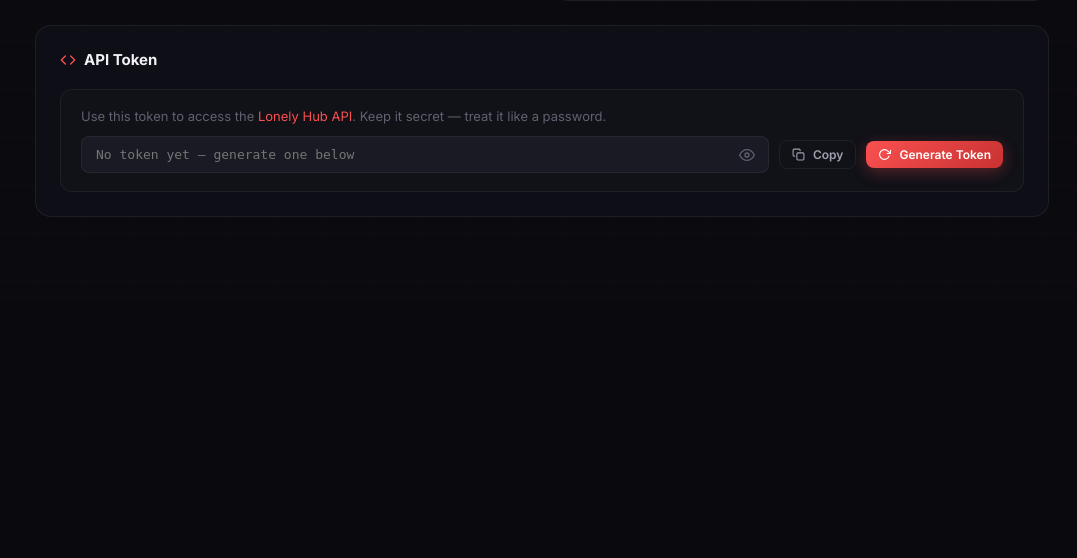
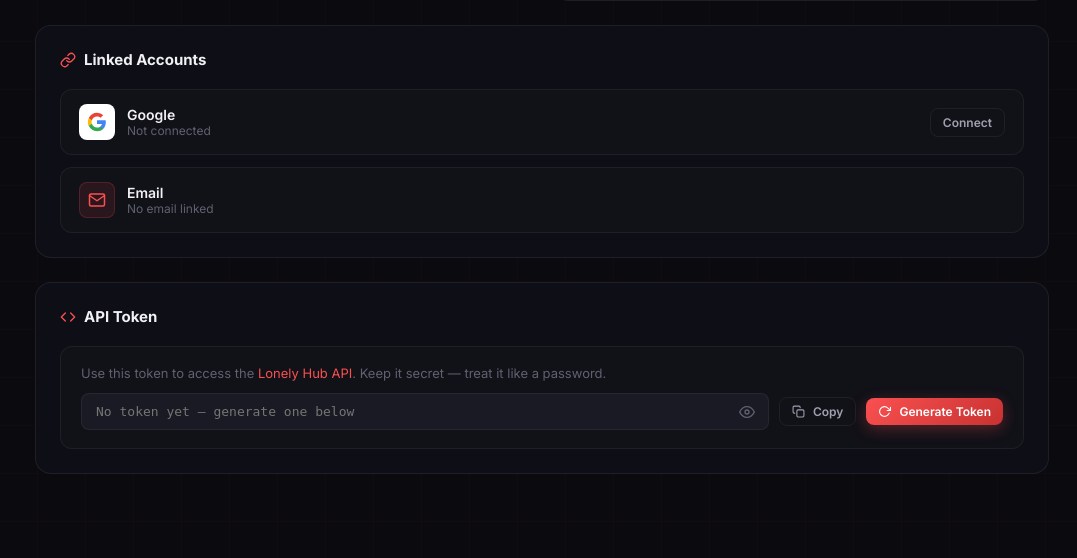
Before and after one commit to LongHip12/MinecraftLibrary, a Python web app: template templates/user_dashboard.html in a window 1280 px wide. Shown: the part 1111-1669 px from the top of the page, without its empty margins (203-1280 px from the left). Before the commit the page ends 1328 px from the top, so only its background shows below. Run offline with Jinja, Linux system fonts and the light colour scheme; the template is opened without the code that fills it, so the values that code supplies are empty.

Commit message:
feat: email+OTP register, Google OAuth, forgot password, linked accounts in dashboard

```diff
--- a/templates/user_dashboard.html
+++ b/templates/user_dashboard.html
@@ -158,6 +158,53 @@
     </div>
   </div>
   {% endif %}
+
+  <div class="dash-section" style="margin-top:24px;">
+    <div class="dash-section-title">
+      <svg width="16" height="16" viewBox="0 0 24 24" fill="none" stroke="currentColor" stroke-width="2" stroke-linecap="round" stroke-linejoin="round"><path d="M10 13a5 5 0 0 0 7.54.54l3-3a5 5 0 0 0-7.07-7.07l-1.72 1.71"></path><path d="M14 11a5 5 0 0 0-7.54-.54l-3 3a5 5 0 0 0 7.07 7.07l1.71-1.71"></path></svg>
+      Linked Accounts
+    </div>
+    <div style="display:flex;flex-direction:column;gap:12px;">
+      <div style="display:flex;align-items:center;justify-content:space-between;background:var(--bg2);border:1px solid var(--border2);border-radius:var(--radius);padding:14px 18px;flex-wrap:wrap;gap:10px;">
+        <div style="display:flex;align-items:center;gap:12px;">
+          <div style="width:36px;height:36px;border-radius:8px;background:#fff;display:flex;align-items:center;justify-content:center;flex-shrink:0;">
+            <svg width="20" height="20" viewBox="0 0 24 24"><path d="M22.56 12.25c0-.78-.07-1.53-.2-2.25H12v4.26h5.92c-.26 1.37-1.04 2.53-2.21 3.31v2.77h3.57c2.08-1.92 3.28-4.74 3.28-8.09z" fill="#4285F4"/><path d="M12 23c2.97 0 5.46-.98 7.28-2.66l-3.57-2.77c-.98.66-2.23 1.06-3.71 1.06-2.86 0-5.29-1.93-6.16-4.53H2.18v2.84C3.99 20.53 7.7 23 12 23z" fill="#34A853"/><path d="M5.84 14.09c-.22-.66-.35-1.36-.35-2.09s.13-1.43.35-2.09V7.07H2.18C1.43 8.55 1 10.22 1 12s.43 3.45 1.18 4.93l3.66-2.84z" fill="#FBBC05"/><path d="M12 5.38c1.62 0 3.06.56 4.21 1.64l3.15-3.15C17.45 2.09 14.97 1 12 1 7.7 1 3.99 3.47 2.18 7.07l3.66 2.84c.87-2.6 3.3-4.53 6.16-4.53z" fill="#EA4335"/></svg>
+          </div>
+          <div>
+            <div style="font-weight:600;font-size:14px;color:var(--text);">Google</div>
+            {% if profile.google_id %}
+            <div style="font-size:12px;color:var(--green);">Connected</div>
+            {% else %}
+            <div style="font-size:12px;color:var(--text3);">Not connected</div>
+            {% endif %}
+          </div>
+        </div>
+        {% if profile.google_id %}
+        <button onclick="unlinkGoogle()" class="btn btn-ghost btn-sm" style="color:var(--red,#fa5050);border-color:rgba(250,80,80,0.3);">Disconnect</button>
+        {% else %}
+        <a href="/auth/google" class="btn btn-ghost btn-sm">Connect</a>
+        {% endif %}
+      </div>
+      <div style="display:flex;align-items:center;justify-content:space-between;background:var(--bg2);border:1px solid var(--border2);border-radius:var(--radius);padding:14px 18px;flex-wrap:wrap;gap:10px;">
+        <div style="display:flex;align-items:center;gap:12px;">
+          <div style="width:36px;height:36px;border-radius:8px;background:rgba(250,80,80,0.1);border:1px solid rgba(250,80,80,0.2);display:flex;align-items:center;justify-content:center;flex-shrink:0;">
+            <svg width="18" height="18" viewBox="0 0 24 24" fill="none" stroke="#fa5050" stroke-width="2" stroke-linecap="round" stroke-linejoin="round"><path d="M4 4h16c1.1 0 2 .9 2 2v12c0 1.1-.9 2-2 2H4c-1.1 0-2-.9-2-2V6c0-1.1.9-2 2-2z"></path><polyline points="22,6 12,13 2,6"></polyline></svg>
+          </div>
+          <div>
+            <div style="font-weight:600;font-size:14px;color:var(--text);">Email</div>
+            {% if profile.email %}
+            <div style="font-size:12px;color:var(--green);">{{ profile.email }}</div>
+            {% else %}
+            <div style="font-size:12px;color:var(--text3);">No email linked</div>
+            {% endif %}
+          </div>
+        </div>
+        {% if profile.email %}
+        <span style="font-size:12px;color:var(--text3);background:var(--bg3);padding:4px 10px;border-radius:6px;">Verified</span>
+        {% endif %}
+      </div>
+    </div>
+  </div>
 
   <div class="dash-section" style="margin-top:24px;">
     <div class="dash-section-title">
@@ -448,6 +495,17 @@ new Chart(dlCtx, {
   }
 });
 
+// ── Linked accounts ──────────────────────────────────────
+window.unlinkGoogle = async function() {
+  if (!confirm('Disconnect your Google account?')) return;
+  try {
+    var r = await fetch('/api/account/unlink-google', { method: 'POST' });
+    var d = await r.json();
+    if (d.success) { if (typeof showToast === 'function') showToast('Google disconnected', 'success'); setTimeout(function() { location.reload(); }, 900); }
+    else { if (typeof showToast === 'function') showToast(d.error || 'Failed', 'error'); }
+  } catch(e) { if (typeof showToast === 'function') showToast('Network error', 'error'); }
+};
+
 // ── API Token management ─────────────────────────────────
 (function() {
   var field = document.getElementById('api-token-field');
```
